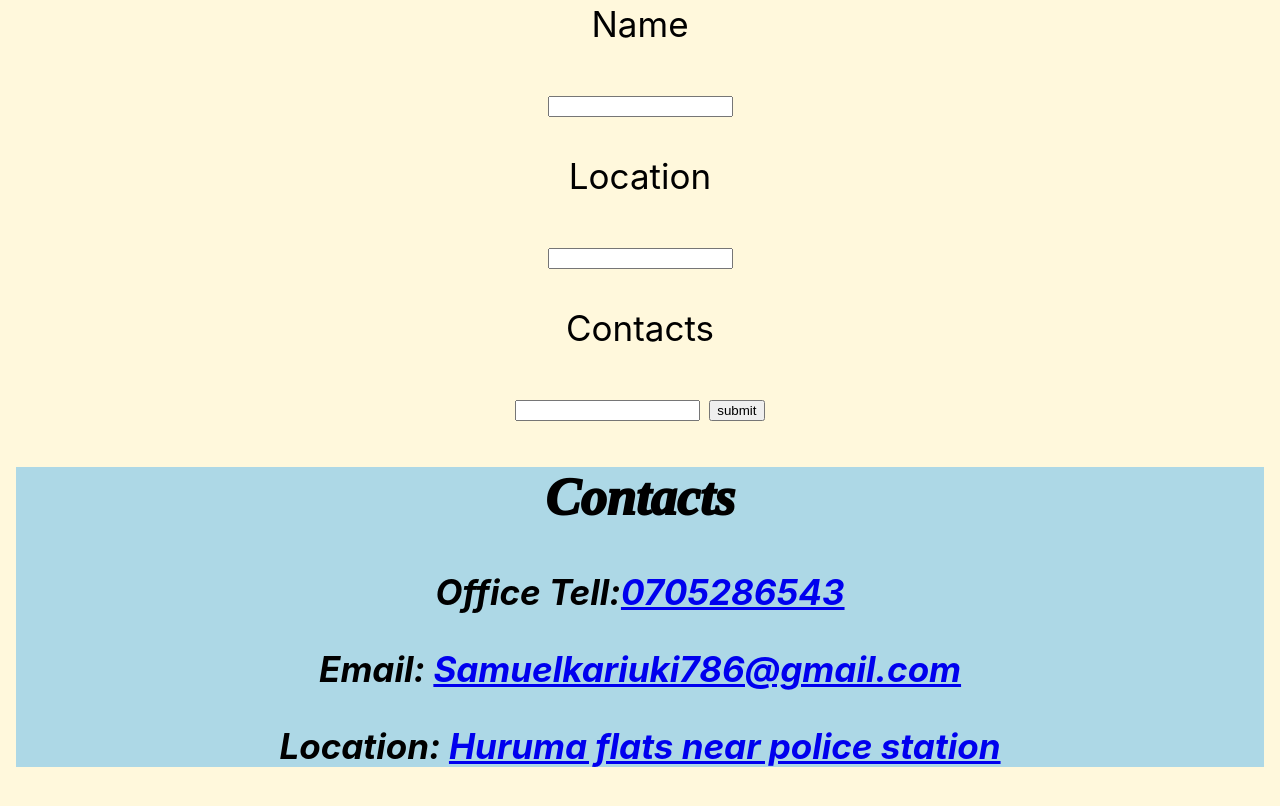
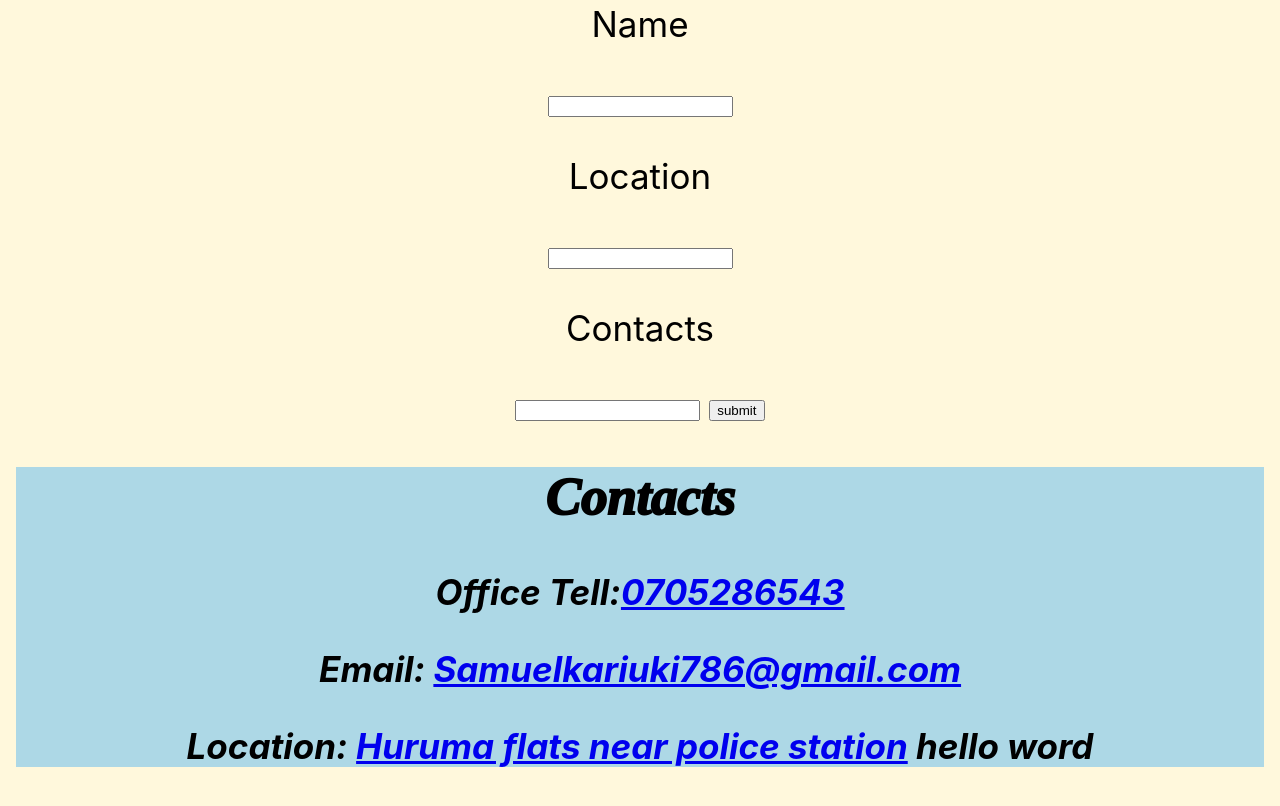
Before and after one commit to Sam-692/My-Project, a plain HTML site: page index.html in a window 1280 px wide. Shown: the part 6644-7450 px from the top of the page. Drawn offline with Linux system fonts and the light colour scheme.

Commit message:
try commit

```diff
--- a/index.html
+++ b/index.html
@@ -119,6 +119,8 @@
     <a href="#samuelkariuki786@gmail.com">Samuelkariuki786@gmail.com</a>
     <p>Location:
         <a href="#huruma flats near police station">Huruma flats near police station</a>
+
+        hello word
     </p>
 </p>
 </div>
```
